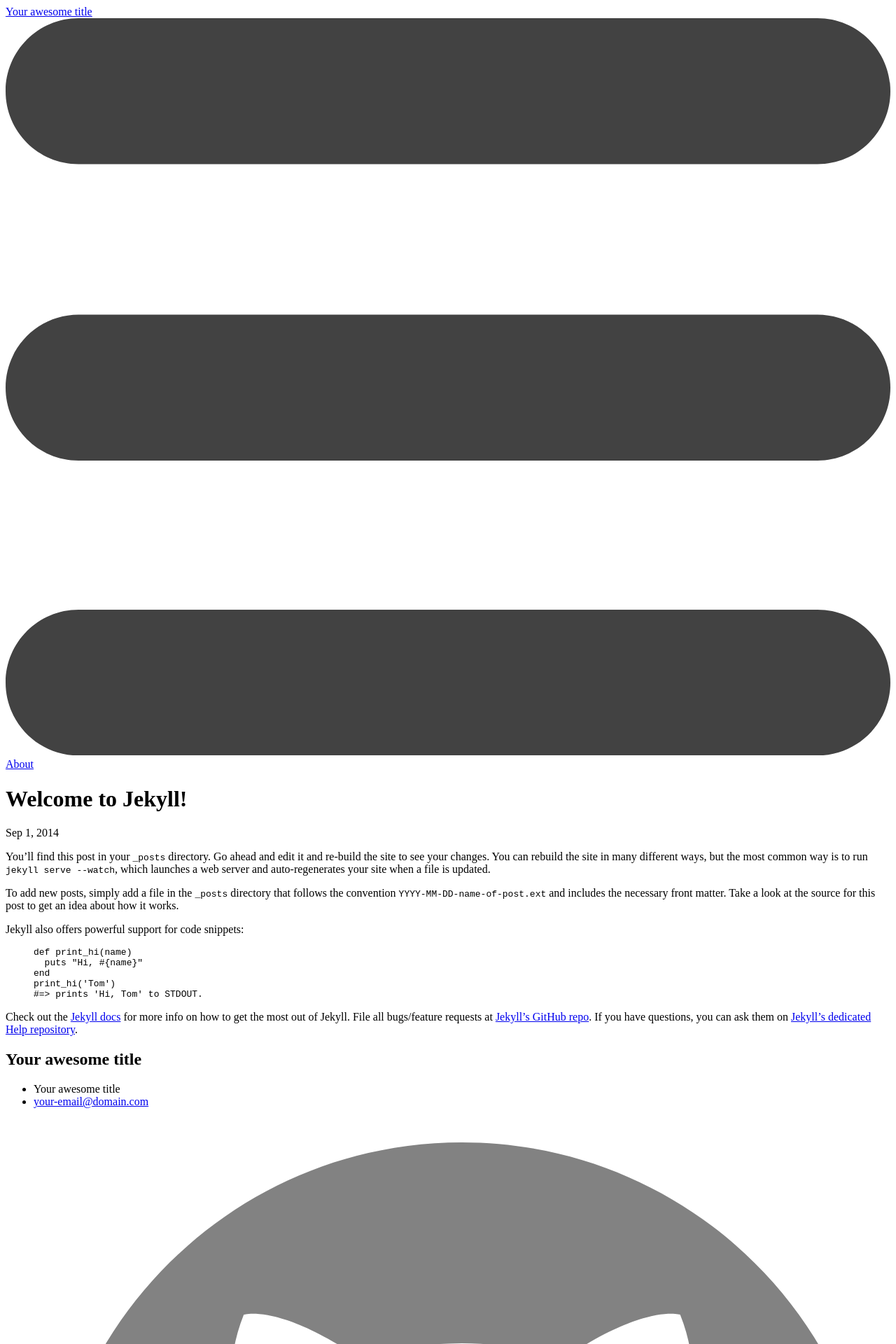
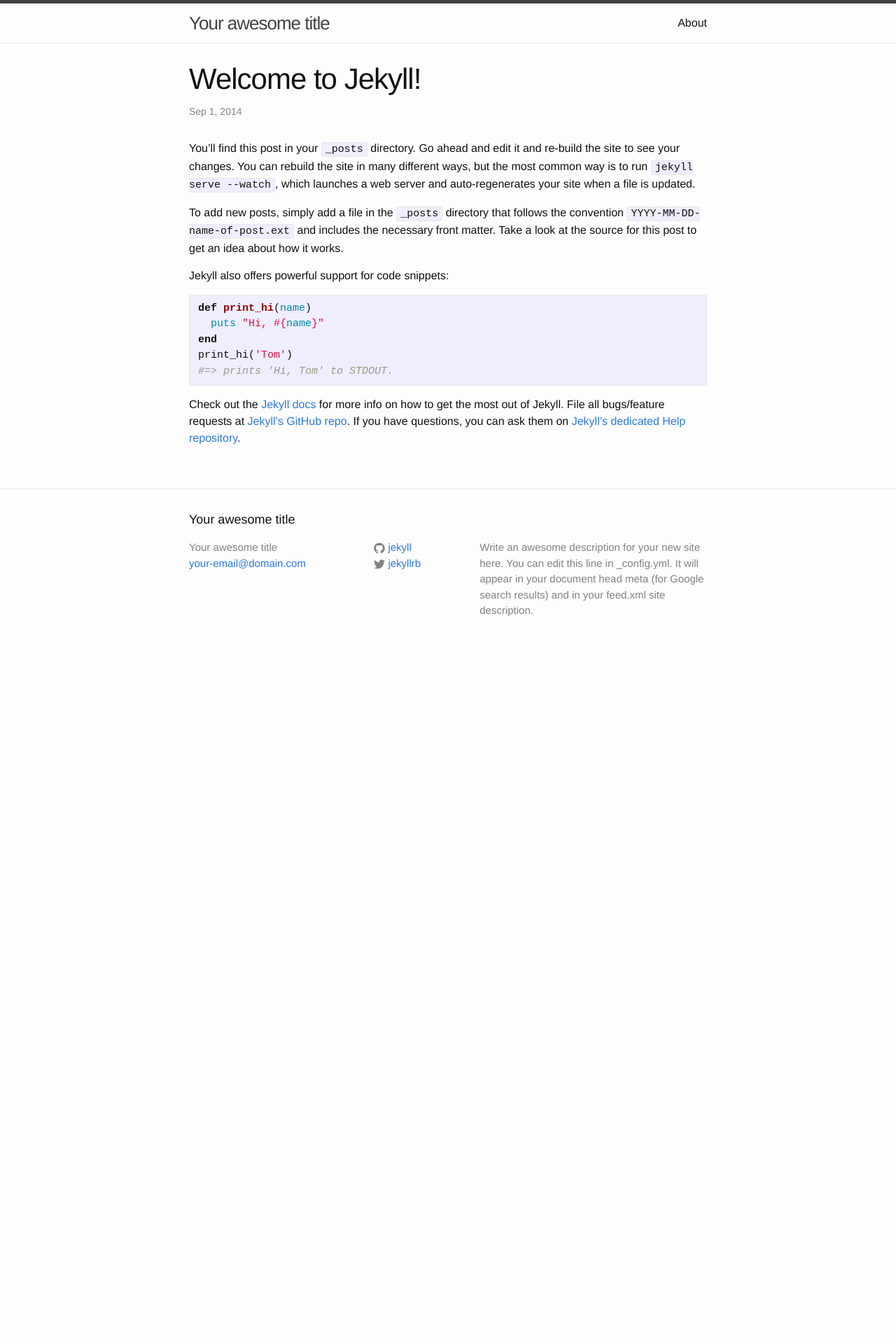
Before and after one commit to mertlatifoglu/mertlatifoglu.github.io, a Jekyll site: the page built from myblog/_posts/2014-09-01-welcome-to-jekyll.markdown, in a window 1280 px wide. Shown: the top 1920 px of the page at 70% size. Built offline with Jekyll 4.4.1, drawn with Linux system fonts in a browser that asks for light colours; after the commit the page ends 944 px from its top, so only the background shows below that.

Commit message:
ekledim configyml e bir satir

```diff
--- a/myblog/_config.yml
+++ b/myblog/_config.yml
@@ -12,3 +12,4 @@ github_username:  jekyll
 
 # Build settings
 markdown: kramdown
+sass_dir: css/_sass
--- /dev/null
+++ b/myblog/css/main.scss
@@ -0,0 +1,49 @@
+---
+# Only the main Sass file needs front matter (the dashes are enough)
+---
+@charset "utf-8";
+
+
+
+// Our variables
+$base-font-family: Helvetica, Arial, sans-serif;
+$base-font-size:   16px;
+$small-font-size:  $base-font-size * 0.875;
+$base-line-height: 1.5;
+
+$spacing-unit:     30px;
+
+$text-color:       #111;
+$background-color: #fdfdfd;
+$brand-color:      #2a7ae2;
+
+$grey-color:       #828282;
+$grey-color-light: lighten($grey-color, 40%);
+$grey-color-dark:  darken($grey-color, 25%);
+
+$on-palm:          600px;
+$on-laptop:        800px;
+
+
+
+// Using media queries with like this:
+// @include media-query($palm) {
+//     .wrapper {
+//         padding-right: $spacing-unit / 2;
+//         padding-left: $spacing-unit / 2;
+//     }
+// }
+@mixin media-query($device) {
+    @media screen and (max-width: $device) {
+        @content;
+    }
+}
+
+
+
+// Import partials from `sass_dir` (defaults to `_sass`)
+@import
+        "base",
+        "layout",
+        "syntax-highlighting"
+;
```
